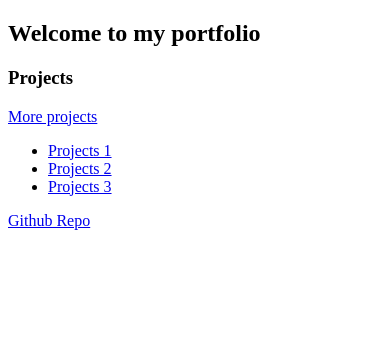
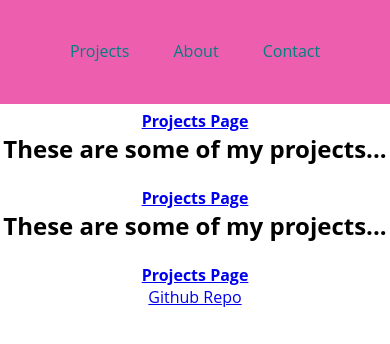
Before and after one commit to xchet/ChetamErasmus, a plain HTML site: page index.html in a window 390 px wide. Drawn offline with Linux system fonts and the light colour scheme.

Commit message:
Personal Portfolio Update

```diff
--- a/css/style.css
+++ b/css/style.css
@@ -0,0 +1,85 @@
+html,
+body {
+  font-family: 'Open Sans', sans-serif;
+  text-align: center;
+}
+
+* {
+  margin: 0;
+  padding: 0;
+}
+
+nav ul {
+  text-align: right;
+  position: fixed;
+  width: 100%;
+  background-color: #f7f7f7;
+}
+
+nav ul li {
+  display: inline-block;
+  margin: 20px;
+  margin-bottom: 15px;
+  margin-top: 25px;
+}
+
+nav ul li a {
+  color: #008080;
+  text-decoration: none;
+}
+
+nav ul li a:hover {
+  color: green;
+}
+
+#navbar{
+  background-color: #ed5eaf;
+  position: fixed;
+  top: 0;
+  width: 100%;
+  height: 10%;
+  padding-top: 20px;
+}
+
+
+#project {
+  text-decoration: none;
+  color: #008080;
+  display: inline-block;
+  overflow: hidden;
+  border: 2px solid lightblue;
+  height: 220px;
+  width: 280px;
+  margin: 40px 100px;}
+
+
+.project-title {
+  font-weight: bold;
+}
+
+
+@media only screen and (max-width: 500px) {
+  nav ul {
+    text-align: center;
+  }
+  nav ul li {
+    margin: 20px;
+  }
+  #project {
+    margin: 40px 0;
+  }
+}
+
+@media only screen and (max-width: 367px) {
+  /*    #contact{
+    min-height:1100px;
+  } */
+  .contact-details {
+    border: 2px solid #90C695;
+    border-radius: 0;
+    width: 90px;
+    height: 20px;
+    padding: 10px;
+    line-height: normal;
+  }
+}
--- a/index.html
+++ b/index.html
@@ -9,23 +9,38 @@
   <body>
     <script src="https://cdn.freecodecamp.org/testable-projects-fcc/v1/bundle.js"></script>
 
-    <section id="welcome-section">
-      <h1>Welcome to my portfolio</h1>
-    </section>
-    <section id="projects">
-      <h3 class="project-tile">Projects</h3>
-      <a href="#">More projects</a>
-      <nav id="navbar">
-        <ul>
-          <li><a href="index.html">Projects 1</a></li>
-          <li><a href="#">Projects 2</a></li>
-          <li><a href="#">Projects 3</a></li>
-        </ul>
-      </nav>
-      <div>
-        <a id="profile-link" href="https://github.com/xchet/ChetamErasmus">Github Repo</a>
-      </div>
-    </section>
+  <nav>
+    <ul id='navbar'>
+      <li><a href="projects.html">Projects</a></li>
+      <li><a href="#">About</a></li>
+      <li><a href="#">Contact</a></li>
+    </ul>
+  </nav>
+
+  <section id="welcome-section">
+    <h1>Hey i'am Mimic.</h1>
+    <p>a web developer</p>
+  </section>
+
+  <div id="projects">
+    <h2 class="project-tile">These are some of my projects...</h2>
+    <a href="#">
+      <img class="" src="" alt="">
+      <div class="project-title">Projects Page</div>
+    </a>
+    <h2 class="project-tile">These are some of my projects...</h2>
+    <a href="#">
+      <img class="" src="" alt="">
+      <div class="project-title">Projects Page</div>
+    </a>
+    <h2 class="project-tile">These are some of my projects...</h2>
+    <a href="#">
+      <img class="" src="" alt="">
+      <div class="project-title">Projects Page</div>
+    </a>
+
+    <a id="profile-link" href="https://github.com/xchet/ChetamErasmus" target="_blank">Github Repo</a>
+  </div>
 
     <script  src="js/index.js"></script>
   </body>
```
Also changed, not shown: projects.html (added, +47 -0 lines).
